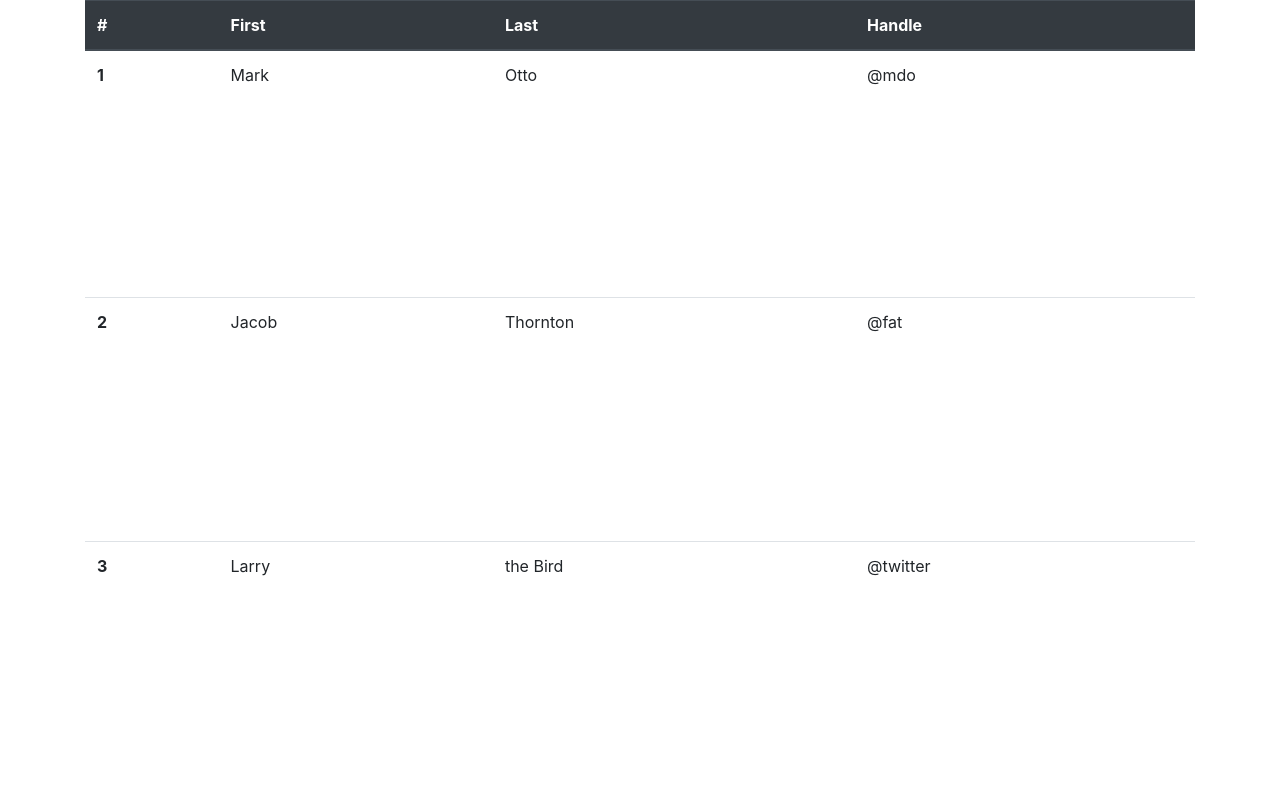
After one commit to painassasin/k-telecom, a Flask app: page /view in a window 1280 px wide. The commit adds this page. Run offline with Flask 2, Linux system fonts and the light colour scheme; some libraries are stand-ins or nearby versions.

Commit message:
Внесены мелкие дополнения

```diff
--- a/web/webapp/main/routes.py
+++ b/web/webapp/main/routes.py
@@ -32,3 +32,9 @@ def index():
                            title='K-Telecom',
                            form_title='Форма добавления серийных номеров',
                            form=form)
+
+
+@main_bp.route('/view')
+def view():
+    return render_template('view.html',
+                           title='K-Telecom')
--- a/web/webapp/static/css/styles.css
+++ b/web/webapp/static/css/styles.css
@@ -9,6 +9,6 @@
    text-align: left;
    padding-left: 10px;
 }
-#equipmentMask {
+#equipmentHint {
     cursor: pointer;
 }
--- a/web/webapp/static/js/scripts.js
+++ b/web/webapp/static/js/scripts.js
@@ -7,13 +7,13 @@ $( function() {
     changeMask();
 });
 
-$('#equipmentMask').tooltip({
+$('#equipmentHint').tooltip({
     title:  'N – цифра от 0 до 9' + '<br>' +
             'A – прописная буква латинского алфавита' + '<br>' +
             'a – строчная буква латинского алфавита' + '<br>' +
             'X – \'A\' или \'N\'' + '<br>' +
             'Z –символ из списка: \'-\', \'_\', \'@\'',
-    placement: 'left',
+    placement: 'right',
     delay: { show: 300, hide: 100 },
     html: true,
 });
--- a/web/webapp/templates/base.html
+++ b/web/webapp/templates/base.html
@@ -2,7 +2,8 @@
 <html lang="en">
 <head>
 	<meta charset="UTF-8">
-	<title>Title</title>
+	<title>{{ title }}</title>
+	<link rel="shortcut icon" type="image/x-icon" href="{{ url_for('static', filename='favicon.ico')}}">
 	<link rel="stylesheet" href="{{ url_for('static', filename='css/bootstrap.min.css')}}">
 	<link rel="stylesheet" href="{{ url_for('static', filename='css/styles.css')}}">
 </head>
--- a/web/webapp/templates/index.html
+++ b/web/webapp/templates/index.html
@@ -32,6 +32,9 @@
 						{% endfor %}
 						</select>
 			      <small id="equipmentMask" class="text-muted"></small>
+            <svg  id="equipmentHint" width="1em" height="1em" viewBox="0 0 24 24" class="bi bi-question-circle-fill text-dark" fill="currentColor" xmlns="http://www.w3.org/2000/svg">
+              <path fill-rule="evenodd" d="M16 8A8 8 0 1 1 0 8a8 8 0 0 1 16 0zM6.57 6.033H5.25C5.22 4.147 6.68 3.5 8.006 3.5c1.397 0 2.673.73 2.673 2.24 0 1.08-.635 1.594-1.244 2.057-.737.559-1.01.768-1.01 1.486v.355H7.117l-.007-.463c-.038-.927.495-1.498 1.168-1.987.59-.444.965-.736.965-1.371 0-.825-.628-1.168-1.314-1.168-.901 0-1.358.603-1.358 1.384zm1.251 6.443c-.584 0-1.009-.394-1.009-.927 0-.552.425-.94 1.01-.94.609 0 1.028.388 1.028.94 0 .533-.42.927-1.029.927z"/>
+						</svg>
 					</div>
 					<div class="form-group">
 						{{ form.serial_numbers.label }}
@@ -47,6 +50,7 @@
 
 					</div>
 					{{ form.submit(class='btn btn-dark btn-block') }}
+					<a href="{{ url_for('main.view') }}" class="btn btn-dark btn-block">Номера</a>
 				</form>
 			</div>
 
--- /dev/null
+++ b/web/webapp/templates/view.html
@@ -0,0 +1,42 @@
+{% extends 'base.html' %}
+
+{% block content %}
+
+	<div class="container d-flex vh-100">
+<!--		<div class="m-auto w-50">-->
+<table class="table">
+  <thead class="thead-dark">
+    <tr>
+      <th scope="col">#</th>
+      <th scope="col">First</th>
+      <th scope="col">Last</th>
+      <th scope="col">Handle</th>
+    </tr>
+  </thead>
+  <tbody>
+    <tr>
+      <th scope="row">1</th>
+      <td>Mark</td>
+      <td>Otto</td>
+      <td>@mdo</td>
+    </tr>
+    <tr>
+      <th scope="row">2</th>
+      <td>Jacob</td>
+      <td>Thornton</td>
+      <td>@fat</td>
+    </tr>
+    <tr>
+      <th scope="row">3</th>
+      <td>Larry</td>
+      <td>the Bird</td>
+      <td>@twitter</td>
+    </tr>
+  </tbody>
+</table>
+
+
+<!--		</div>-->
+	</div>
+
+{% endblock %}
```
Also changed, not shown: web/webapp/static/favicon.ico (added).
